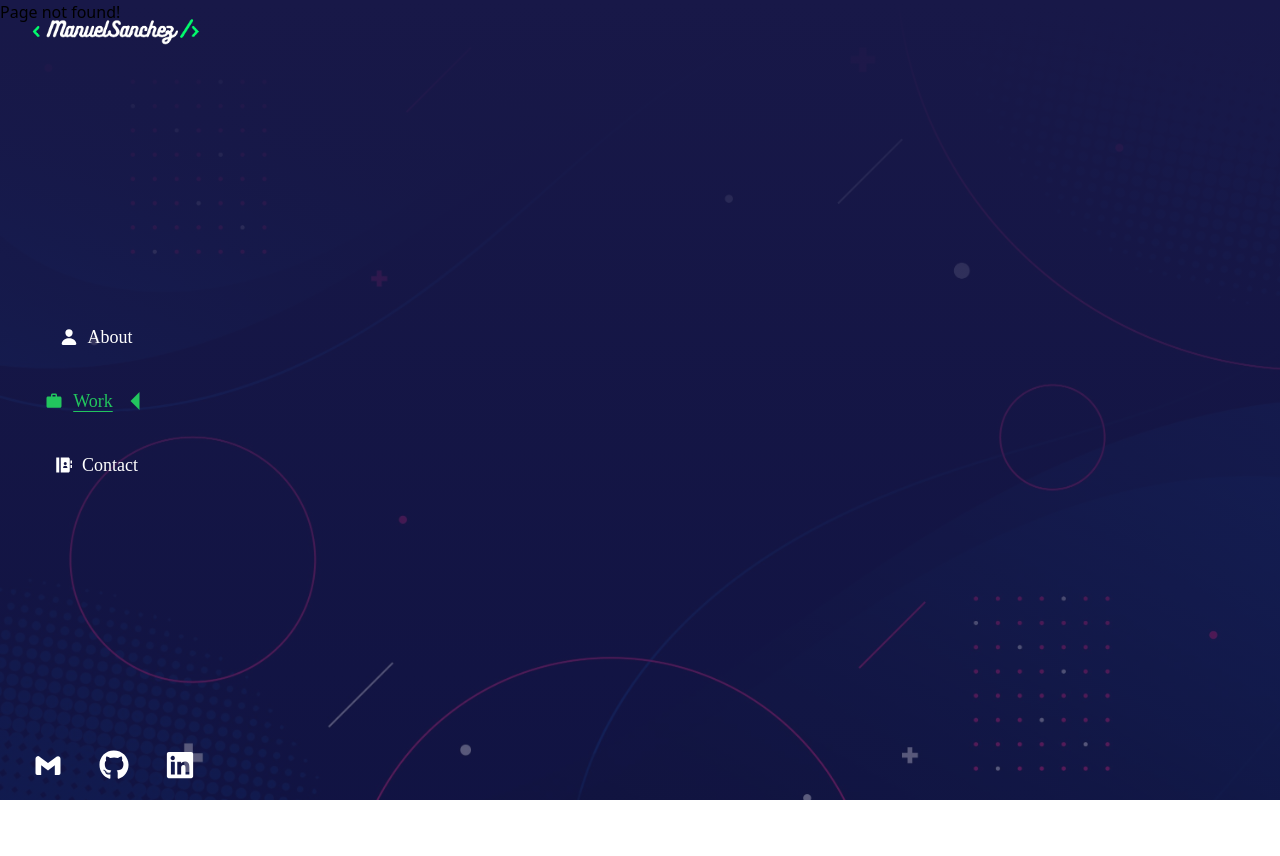
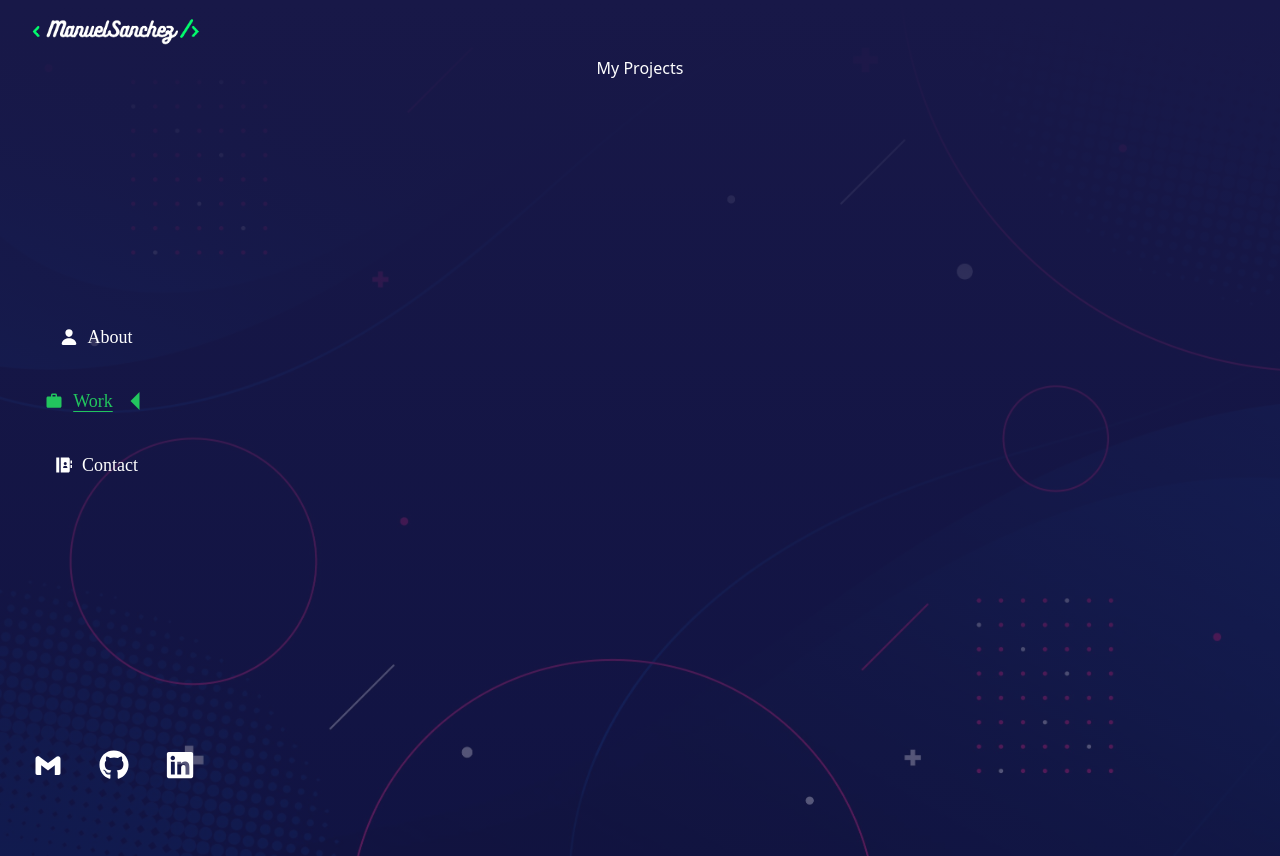
Before and after one commit to Luffytaro22/Portfolio, a React (Vite) app: page /work in a window 1280 px wide. Before the commit this address had no page. Before the commit the page ends 800 px from the top, so only its background shows below. Built offline with nearby package versions, Linux system fonts and the light colour scheme.

Commit message:
Create a work component and add it to the routes component

```diff
--- a/src/App.jsx
+++ b/src/App.jsx
@@ -2,6 +2,7 @@ import { BrowserRouter, Routes, Route } from 'react-router-dom'
 import About from './components/About'
 import NotFound from './components/NotFound'
 import NavBar from './components/NavBar'
+import Work from './components/Work'
 
 function App() {
   return (
@@ -9,6 +10,7 @@ function App() {
       <NavBar />
       <Routes>
         <Route index path="/" element={<About />} />
+        <Route path="/work" element={<Work />} />
         <Route path="*" element={<NotFound />} />
       </Routes>
     </BrowserRouter>
--- /dev/null
+++ b/src/components/Work.jsx
@@ -0,0 +1,14 @@
+import { useSelector } from "react-redux";
+
+const Work = () => {
+  const works = useSelector((state) => state.works.works);
+  console.log(works);
+
+  return (
+    <div className="mt-14 text-center text-white px-2">
+      <h2>My Projects</h2>
+    </div>
+  );
+};
+
+export default Work;
```
Also changed, not shown: src/assets/japan-festilval-banner.png (deleted).
